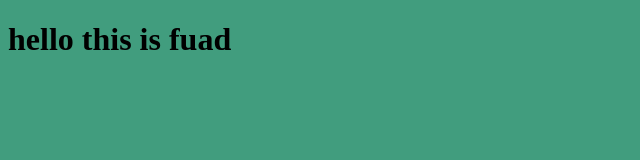
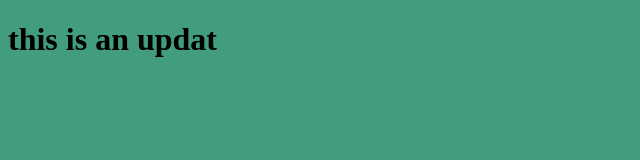
Before and after one commit to fuadtamimi2/myproject, a plain HTML site: page index.html in a window 1280 px wide. Shown: the whole page, without its empty margins (0-640 px from the left). Drawn offline with Linux system fonts and the light colour scheme.

Commit message:
edit to html file

```diff
--- a/index.html
+++ b/index.html
@@ -7,7 +7,7 @@
     <link rel="stylesheet" href="style.css">
 </head>
 <body>
-<h1>hello this is fuad</h1>
+<h1>this is an updat</h1>
     <script src="app.js"></script>
 </body>
 </html>
```
